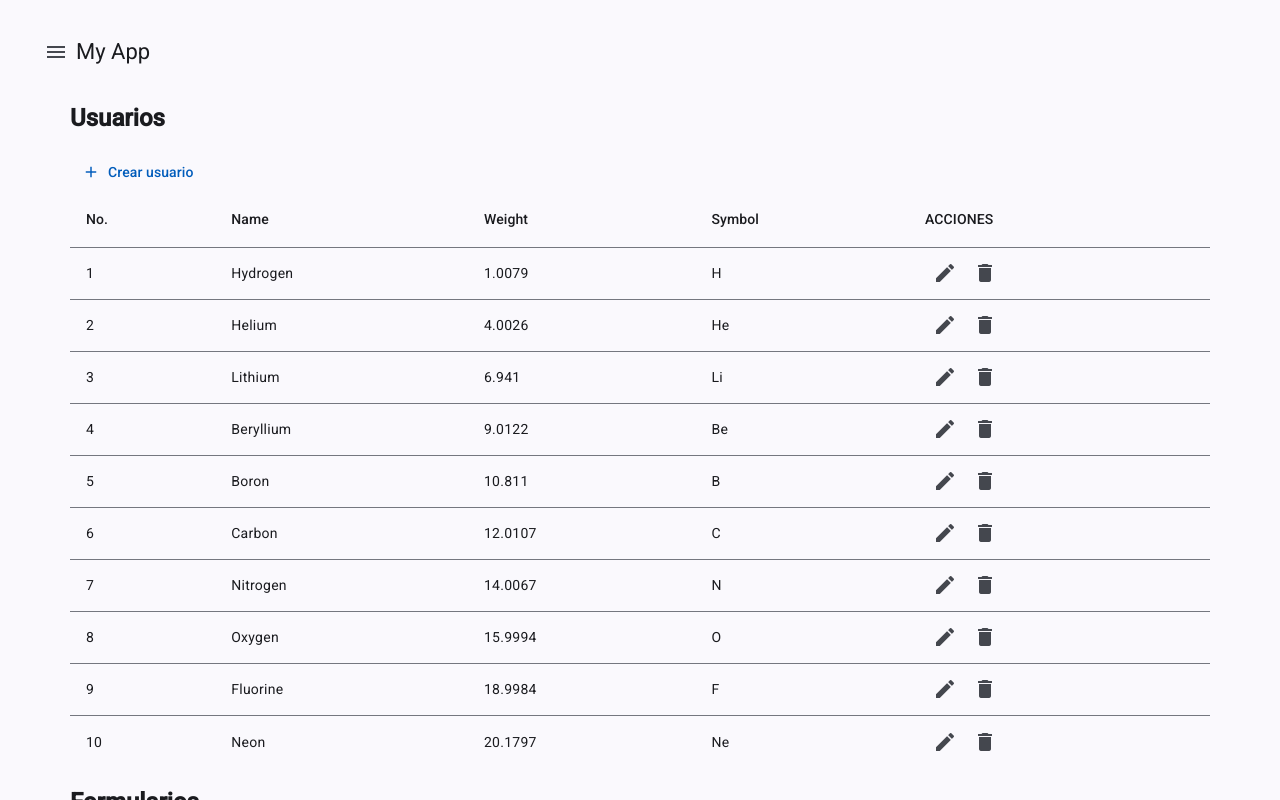
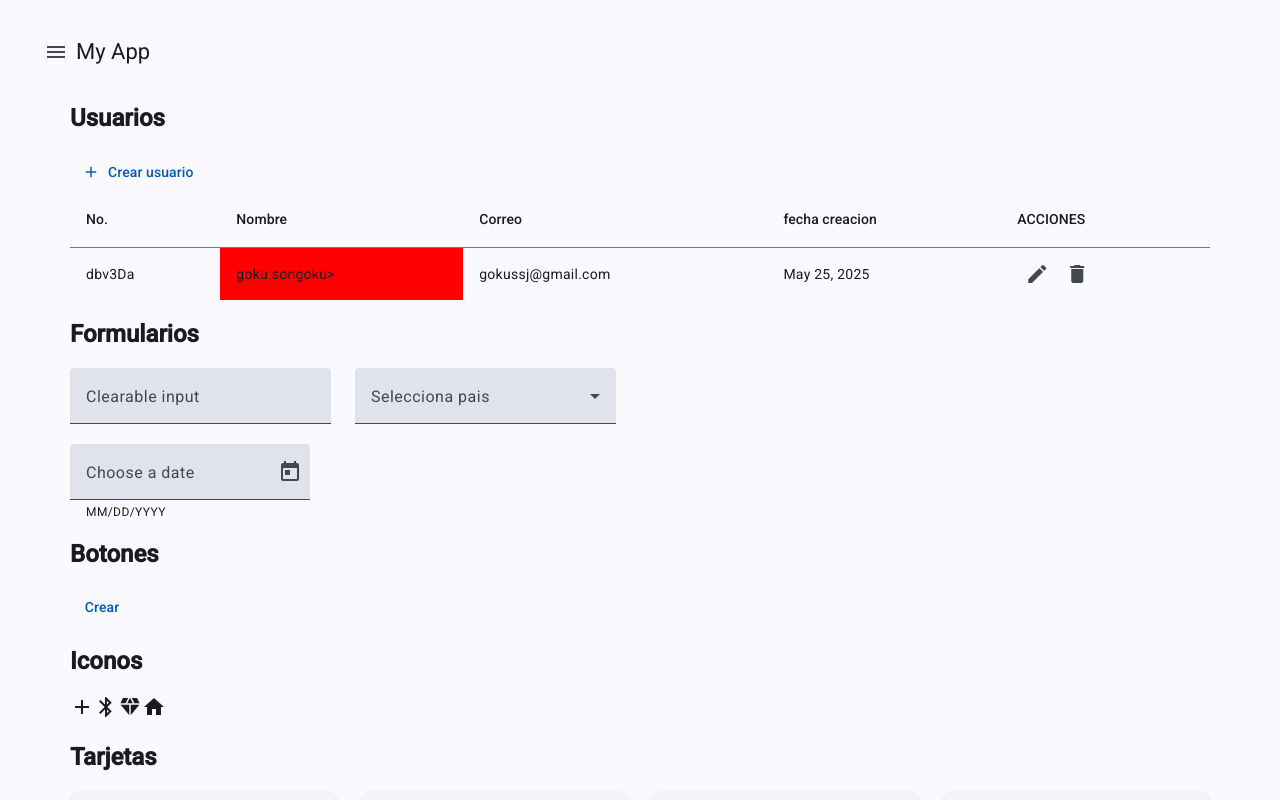
Before and after one commit to Sebaa333/pf-santivanez, an Angular app: page / in a window 1280 px wide. Built offline with nearby package versions, Linux system fonts and the light colour scheme.

Commit message:
ADD, directivas y pipes custom

```diff
--- /dev/null
+++ b/src/app/features/dashboard/users/models/index.ts
@@ -0,0 +1,7 @@
+export interface User{
+    id: string,
+    firstName: string,
+    lastName: string,
+    email: string
+    createdAt: Date,
+}
--- a/src/app/features/dashboard/users/users.component.html
+++ b/src/app/features/dashboard/users/users.component.html
@@ -1,5 +1,5 @@
 <div class="container">
-    <h2>Usuarios</h2>
+  <h2 *appRepeat="1" >Usuarios</h2>
     <button mat-button (click)="openModal()">
         <mat-icon>
             add
@@ -12,23 +12,27 @@
               The actual rendered columns are set as a property on the row definition" -->
 
         <!-- Position Column -->
-        <ng-container matColumnDef="position">
+        <ng-container matColumnDef="id">
           <th mat-header-cell *matHeaderCellDef> No. </th>
-          <td mat-cell *matCellDef="let element"> {{element.position}} </td>
+          <td mat-cell *matCellDef="let user"> {{user.id}} </td>
         </ng-container>
 
         <!-- Name Column -->
         <ng-container matColumnDef="name">
-          <th mat-header-cell *matHeaderCellDef> Name </th>
-          <td mat-cell *matCellDef="let element"> {{element.name}} </td>
+          <th mat-header-cell *matHeaderCellDef> Nombre </th>
+          <td  color="red" appHighlight mat-cell *matCellDef="let user"> {{user | userFullName}}>
         </ng-container>
 
-        <!-- Weight Column -->
-        <ng-container matColumnDef="weight">
-          <th mat-header-cell *matHeaderCellDef> Weight </th>
-          <td mat-cell *matCellDef="let element"> {{element.weight}} </td>
+        <!-- email Column -->
+        <ng-container matColumnDef="email">
+          <th mat-header-cell *matHeaderCellDef> Correo </th>
+          <td mat-cell *matCellDef="let user"> {{user.email}} </td>
         </ng-container>
-
+        <!-- acciones -->
+        <ng-container matColumnDef="createdAt">
+          <th mat-header-cell *matHeaderCellDef> fecha creacion </th>
+          <td mat-cell *matCellDef="let user"> {{user.createdAt | date}} </td>
+        </ng-container>
         <!-- Symbol Column -->
         <ng-container matColumnDef="actions">
           <th mat-header-cell *matHeaderCellDef> ACCIONES </th>
@@ -40,12 +44,6 @@
             <mat-icon>delete</mat-icon>
           </button>
         </td>
-        </ng-container>
-
-        <!-- acciones -->
-        <ng-container matColumnDef="symbol">
-          <th mat-header-cell *matHeaderCellDef> Symbol </th>
-          <td mat-cell *matCellDef="let element"> {{element.symbol}} </td>
         </ng-container>
 
         <tr mat-header-row *matHeaderRowDef="displayedColumns"></tr>
--- a/src/app/features/dashboard/users/users.component.ts
+++ b/src/app/features/dashboard/users/users.component.ts
@@ -1,26 +1,19 @@
 import { Component } from '@angular/core';
 import { MatDialog } from '@angular/material/dialog';
 import { UserDialogComponent } from './user-dialog/user-dialog.component';
+import { User } from './models';
 
 
-export interface PeriodicElement {
-  name: string;
-  position: number;
-  weight: number;
-  symbol: string;
-}
 
-const ELEMENT_DATA: PeriodicElement[] = [
-  {position: 1, name: 'Hydrogen', weight: 1.0079, symbol: 'H'},
-  {position: 2, name: 'Helium', weight: 4.0026, symbol: 'He'},
-  {position: 3, name: 'Lithium', weight: 6.941, symbol: 'Li'},
-  {position: 4, name: 'Beryllium', weight: 9.0122, symbol: 'Be'},
-  {position: 5, name: 'Boron', weight: 10.811, symbol: 'B'},
-  {position: 6, name: 'Carbon', weight: 12.0107, symbol: 'C'},
-  {position: 7, name: 'Nitrogen', weight: 14.0067, symbol: 'N'},
-  {position: 8, name: 'Oxygen', weight: 15.9994, symbol: 'O'},
-  {position: 9, name: 'Fluorine', weight: 18.9984, symbol: 'F'},
-  {position: 10, name: 'Neon', weight: 20.1797, symbol: 'Ne'},
+
+const ELEMENT_DATA: User[] = [
+  {
+    id:'dbv3Da',
+    firstName:'goku',
+    lastName: 'songoku',
+    createdAt: new Date,
+    email:'gokussj@gmail.com',
+  }
 ];
 
 @Component({
@@ -32,8 +25,19 @@ const ELEMENT_DATA: PeriodicElement[] = [
 
 
 export class UsersComponent {
-  displayedColumns: string[] = ['position', 'name', 'weight', 'symbol','actions'];
+  displayedColumns: string[] = [
+    'id',
+    'name',
+    'email',
+    'createdAt',
+    'actions'
+  ];
   dataSource = ELEMENT_DATA;
+
+  usuario={
+    nombre:'Seba',
+    apellido:'Santiva'
+  }
 
 
 
@@ -46,7 +50,7 @@ export class UsersComponent {
       next:(result)=>{
         console.log('recibimos',result)
         if(!!result){
-          this.dataSource = [...this.dataSource, {position: 2, name: 'Helium', weight: 4.0026, symbol: 'He'},]
+          // this.dataSource = [...this.dataSource, {position: 2, name: 'Helium', weight: 4.0026, symbol: 'He'},]
         }
       }
     })
--- /dev/null
+++ b/src/app/shared/directives/highlight.directive.ts
@@ -0,0 +1,26 @@
+import { Directive, ElementRef, Input, OnChanges, SimpleChanges } from '@angular/core';
+
+@Directive({
+  selector: '[appHighlight]',
+  standalone: false
+})
+export class HighlightDirective implements OnChanges{
+
+  @Input()
+  color ='yellow'
+
+  constructor(private el: ElementRef<HTMLElement>) {
+    this.apllyStyles()
+  }
+  ngOnChanges(changes: SimpleChanges): void {
+    if(changes['color']){
+      this.apllyStyles()
+    }
+
+  }
+
+  apllyStyles():void{
+    this.el.nativeElement.style.backgroundColor = this.color
+  }
+
+}
--- /dev/null
+++ b/src/app/shared/directives/repeat.directive.ts
@@ -0,0 +1,29 @@
+import { Directive, Input, OnChanges, SimpleChanges, TemplateRef, ViewContainerRef } from '@angular/core';
+
+@Directive({
+  selector: '[appRepeat]',
+  standalone: false
+})
+export class RepeatDirective implements OnChanges {
+  @Input()
+  appRepeat:number=1
+  constructor(private viewContainer:ViewContainerRef,private template:TemplateRef<HTMLElement>) {
+
+    this.repeat()
+
+   }
+  ngOnChanges(changes: SimpleChanges): void {
+    if(changes['appRepeat']){
+      this.repeat()
+
+    }
+  }
+
+  repeat():void{
+    this.viewContainer.clear()
+    for (let i = 0; i < this.appRepeat; i++) {
+      this.viewContainer.createEmbeddedView(this.template)
+
+    }
+  }
+}
--- /dev/null
+++ b/src/app/shared/pipes/user-full-name.pipe.ts
@@ -0,0 +1,20 @@
+import { Pipe, PipeTransform } from '@angular/core';
+import { User } from '../../features/dashboard/users/models';
+
+@Pipe({
+  name: 'userFullName',
+  standalone: false
+})
+export class UserFullNamePipe implements PipeTransform {
+
+  transform(value: User, transform?:'upercase'): string {
+
+    const result = value.firstName + ' ' +value.lastName;
+
+    if(transform === 'upercase'){
+      return  `${result}`.toUpperCase();
+
+    }
+    return result
+  }
+}
```
Also changed, not shown: src/app/shared/shared.module.ts (+11 -1 lines), 1 other file (tests, documents, lock files or other folders).
